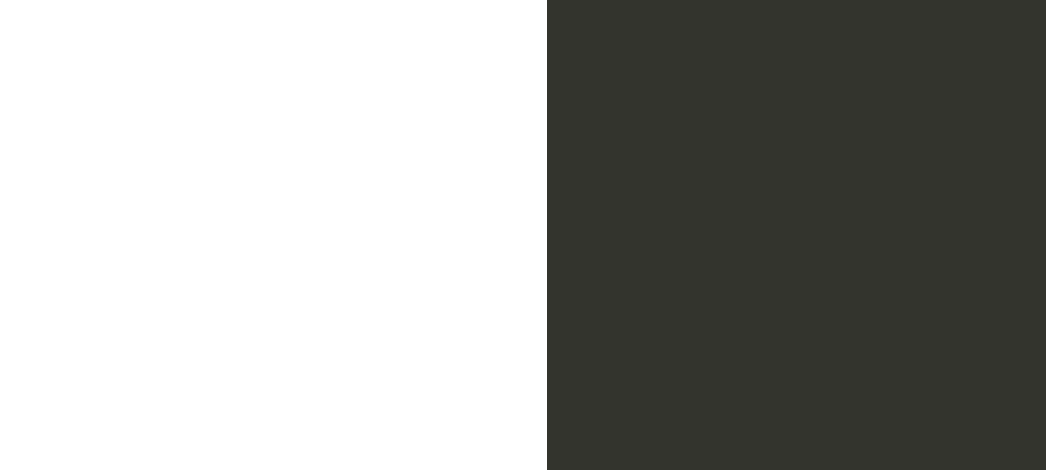
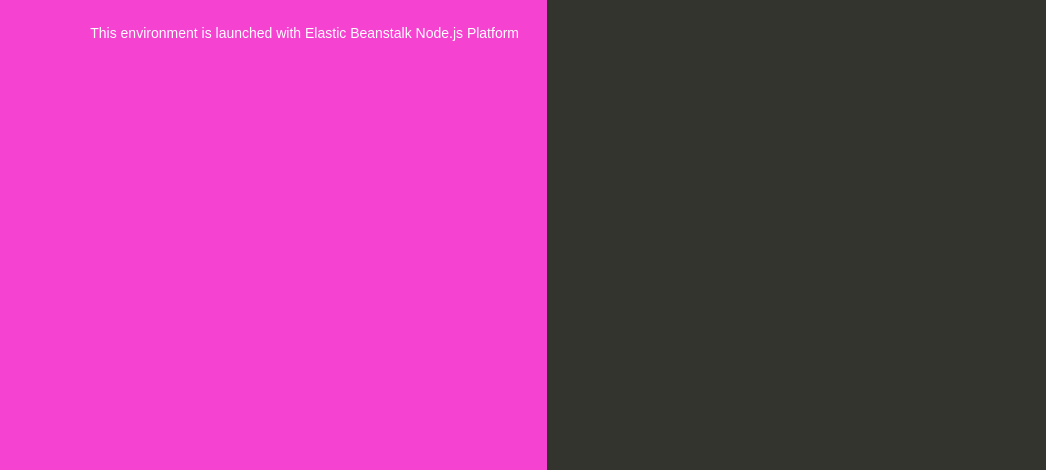
Before and after one commit to abrahamdfani/AN-cicd-lab-Abraham, a website: page index.html in a window 1280 px wide. Shown: the part 330-800 px from the top of the page, without its empty margins (93-1139 px from the left). Drawn offline with Linux system fonts and the light colour scheme.

Commit message:
Update index.html

```diff
--- a/index.html
+++ b/index.html
@@ -35,7 +35,7 @@
 
         text-align: right;
         padding-top: 11em;
-        background-color: ##f542d1;
+        background-color: #f542d1;
 
       }
       .textColumn p {
```
